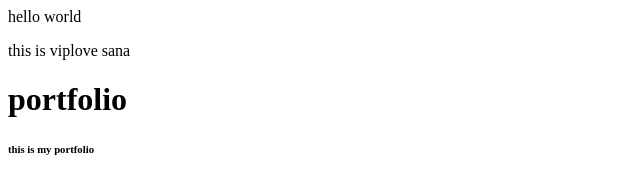
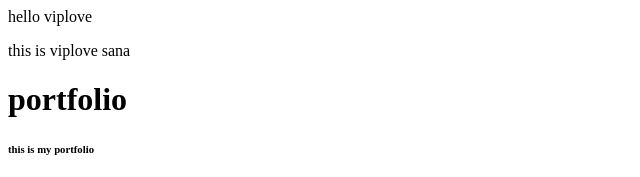
Before and after one commit to Viplovesana/pragramming-codes, a plain HTML site: page index.html in a window 1280 px wide. Shown: the top 177 px of the page, 0-640 px from the left. Drawn offline with Linux system fonts and the light colour scheme.

Commit message:
updated code

```diff
--- a/index.html
+++ b/index.html
@@ -1,6 +1,6 @@
 <html>
     <head>
-        <tital> hello world</tital>
+        <tital> hello viplove </tital>
     </head>
     <body>
         <p>this is viplove sana</p>
```
